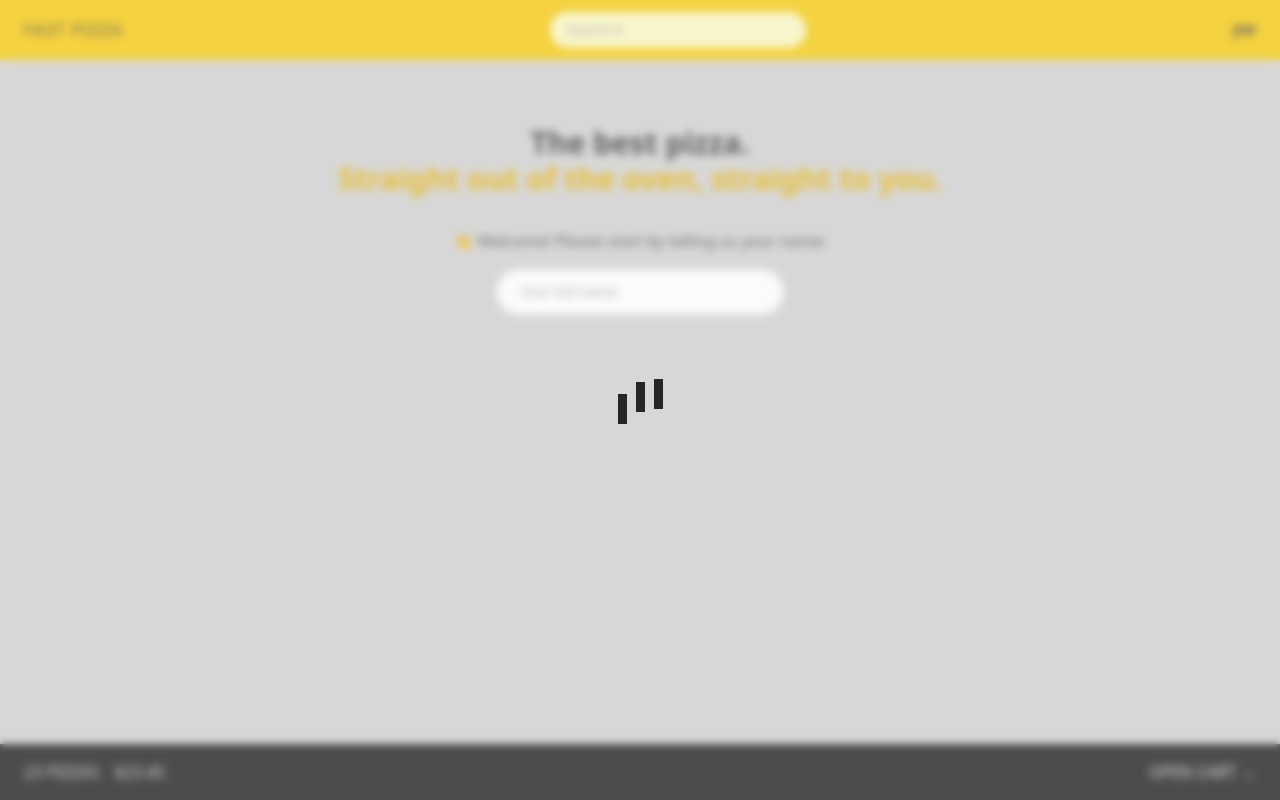
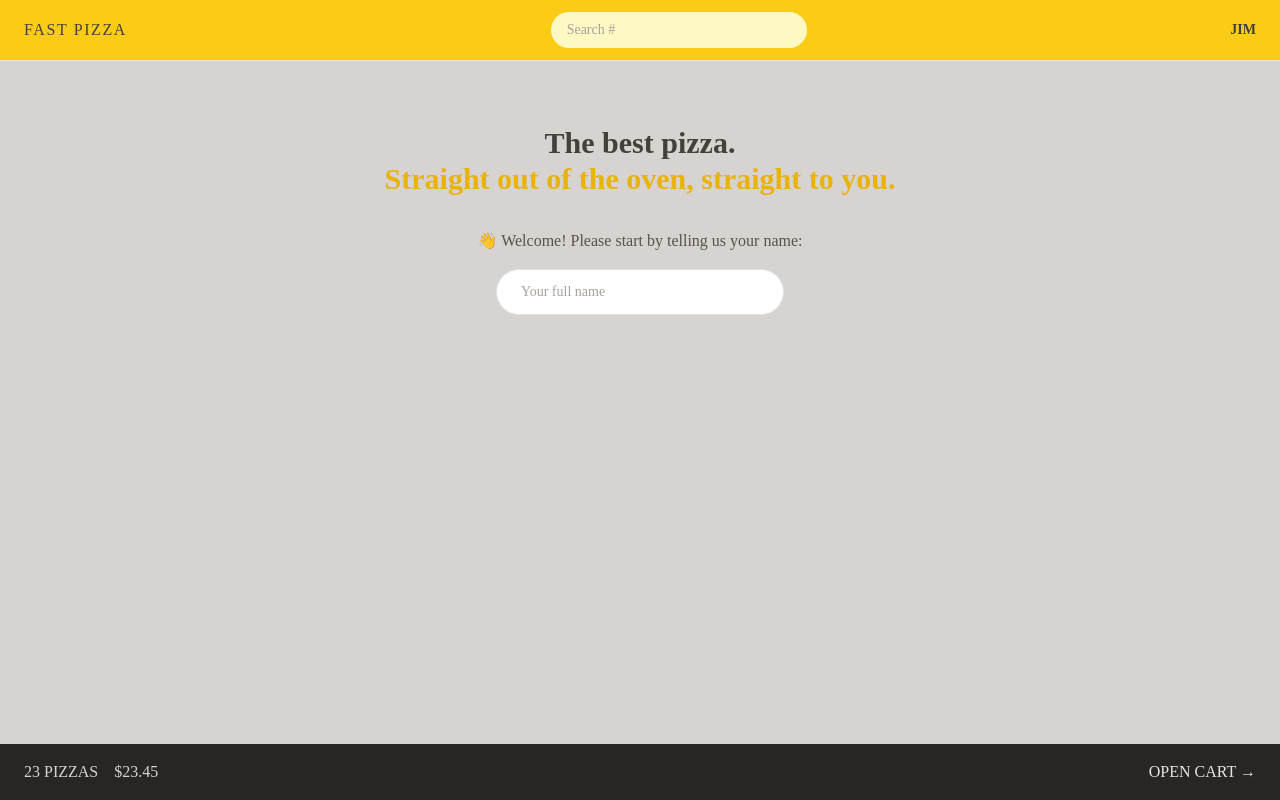
Before and after one commit to Hongfei01/fast-pizza, a React (Vite) app: page / in a window 1280 px wide. Built offline with nearby package versions, Linux system fonts and the light colour scheme.

Commit message:
configuration fontFamily and overwrite h-screen

```diff
--- a/index.html
+++ b/index.html
@@ -3,6 +3,9 @@
   <head>
     <meta charset="UTF-8" />
     <link rel="icon" type="image/svg+xml" href="/vite.svg" />
+    <link rel="preconnect" href="https://fonts.googleapis.com">
+<link rel="preconnect" href="https://fonts.gstatic.com" crossorigin>
+<link href="https://fonts.googleapis.com/css2?family=Roboto+Mono:ital,wght@0,100..700;1,100..700&display=swap" rel="stylesheet">
     <meta name="viewport" content="width=device-width, initial-scale=1.0" />
     <title>Vite + React</title>
   </head>
--- a/src/ui/AppLayout.jsx
+++ b/src/ui/AppLayout.jsx
@@ -9,8 +9,7 @@ function AppLayout() {
   const isLoading = navigation.state === 'loading';
   return (
     <div className="grid h-screen grid-rows-[auto_1fr_auto]">
-      {/* {isLoading && <Loader />} */}
-      {true && <Loader />}
+      {isLoading && <Loader />}
 
       <Header />
       <div className="overflow-scroll">
--- a/src/ui/Header.jsx
+++ b/src/ui/Header.jsx
@@ -4,7 +4,7 @@ import Username from '../features/user/Username';
 
 function Header() {
   return (
-    <header className="flex items-center justify-between border-b border-stone-200 bg-yellow-400 px-4 py-3 uppercase sm:px-6">
+    <header className="flex items-center justify-between border-b border-stone-200 bg-yellow-400 px-4 py-3 font-sans uppercase sm:px-6">
       <Link to={'/'} className="tracking-widest">
         Fast pizza
       </Link>
--- a/tailwind.config.js
+++ b/tailwind.config.js
@@ -1,8 +1,19 @@
 /** @type {import('tailwindcss').Config} */
+//eslint-disable-next-line
 export default {
   content: ['./index.html', './src/**/*.{js,ts,jsx,tsx}'],
   theme: {
-    extend: {},
+    fontFamily: {
+      sans: 'Roboto Mono monospace',
+    },
+    extend: {
+      colors: {
+        pizza: '#123456',
+      },
+      height: {
+        screen: '100dvh',
+      },
+    },
   },
   plugins: [],
 };
```
